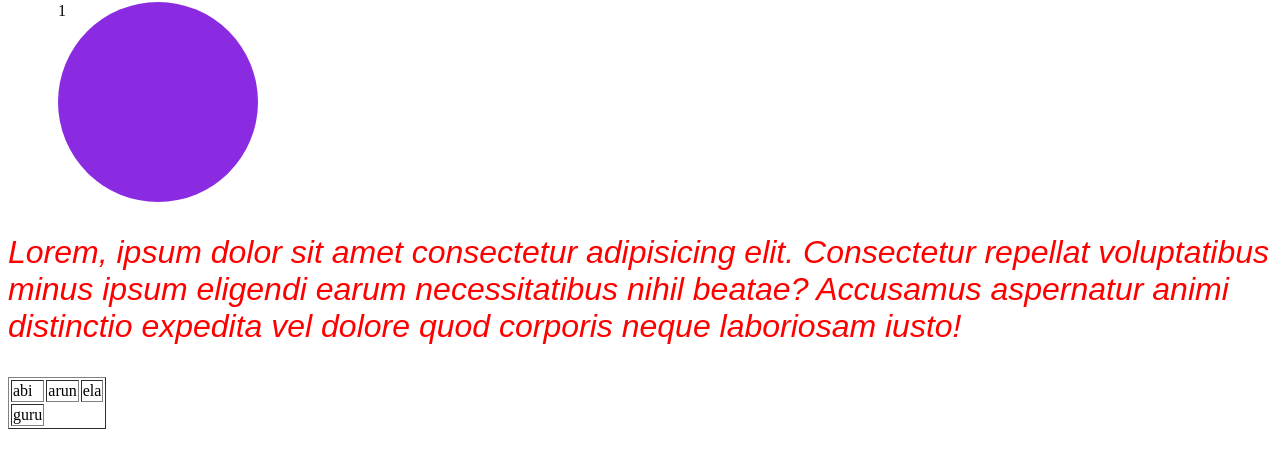
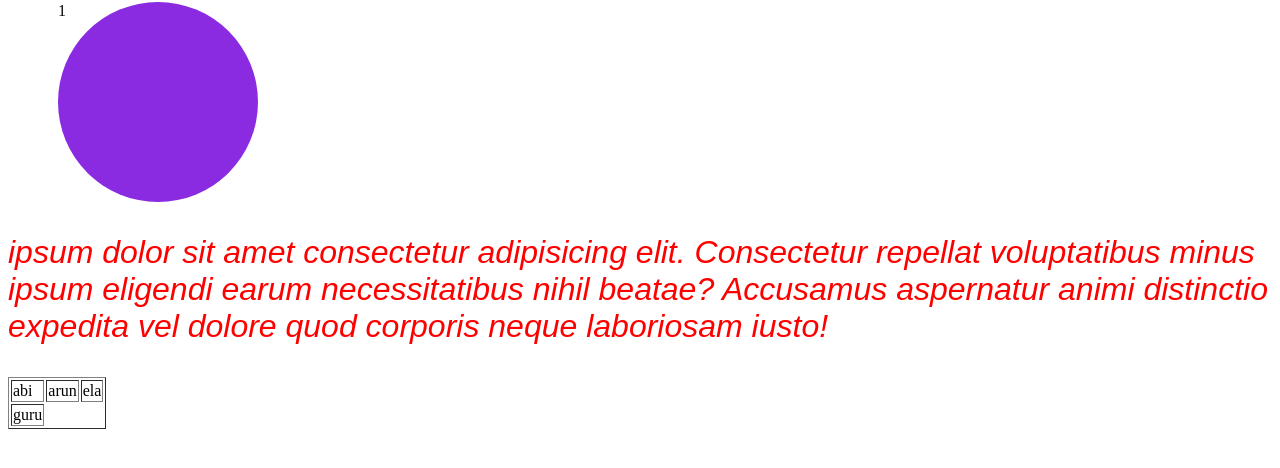
Before and after one commit to arun071/WEB-DEVELOPMENT, a plain HTML site: page index.html in a window 1280 px wide. Shown: the part 78-546 px from the top of the page. Drawn offline with Linux system fonts and the light colour scheme.

Commit message:
Update index.html

```diff
--- a/index.html
+++ b/index.html
@@ -23,7 +23,7 @@
 
         </tr>
         <p >
-            Lorem, ipsum dolor sit amet consectetur adipisicing elit. Consectetur repellat voluptatibus minus ipsum eligendi earum necessitatibus nihil beatae? Accusamus aspernatur animi distinctio expedita vel dolore quod corporis neque laboriosam iusto!
+            ipsum dolor sit amet consectetur adipisicing elit. Consectetur repellat voluptatibus minus ipsum eligendi earum necessitatibus nihil beatae? Accusamus aspernatur animi distinctio expedita vel dolore quod corporis neque laboriosam iusto!
         </p>
 
     </table>
```
